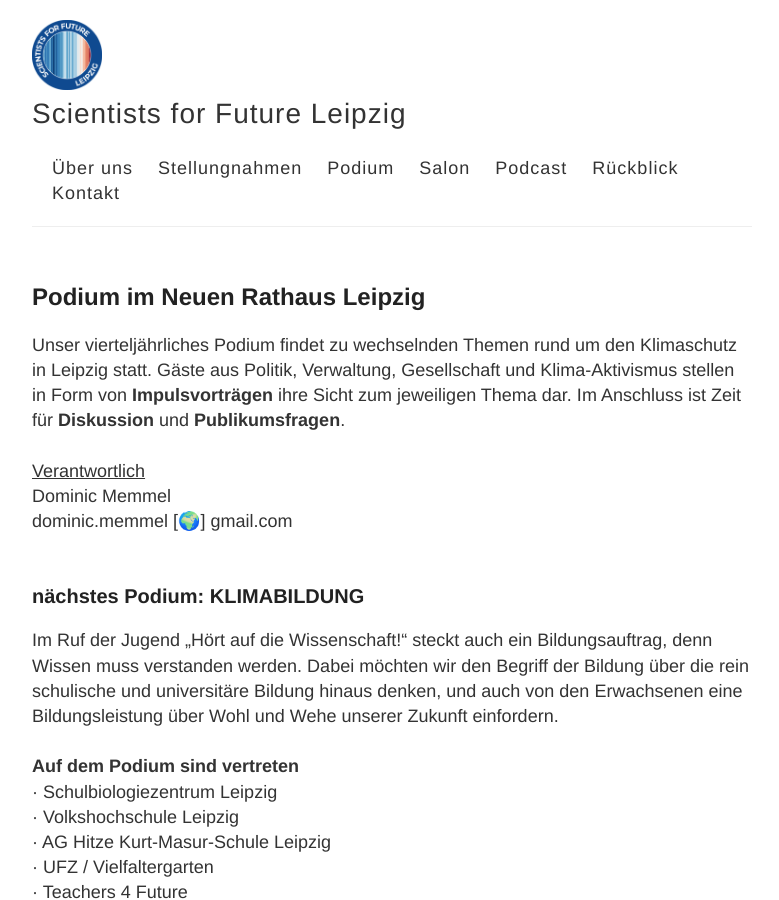
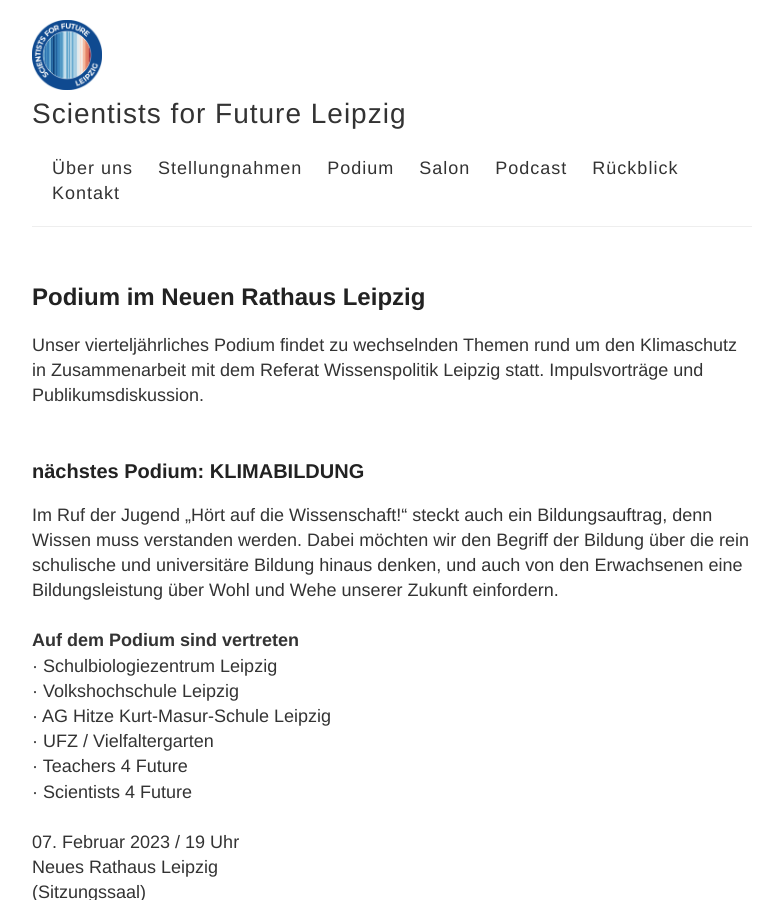
Before and after one commit to s4f-leipzig/s4f-leipzig.github.io, a Jekyll site: the page built from podium.html, in a window 1280 px wide and 900 px high. Shown: the whole window, without its empty margins (248-1027 px from the left). Built offline with Jekyll 4.4.1, drawn with Linux system fonts in a browser that asks for light colours; some of the changed text lies outside the part shown.

Commit message:
Update podium.html

```diff
--- a/podium.html
+++ b/podium.html
@@ -2,11 +2,7 @@
 layout: default
 ---
 <h2>Podium im Neuen Rathaus Leipzig</h2>
-Unser vierteljährliches Podium findet zu wechselnden Themen rund um den Klimaschutz in Leipzig statt. Gäste aus Politik, Verwaltung, Gesellschaft und Klima-Aktivismus stellen in Form von <b>Impulsvorträgen</b> ihre Sicht zum jeweiligen Thema dar. Im Anschluss ist Zeit für <b>Diskussion</b> und <b>Publikumsfragen</b>.
-<br><br>
-<u>Verantwortlich</u>
-<br>Dominic Memmel
-<br>dominic.memmel [&#x1F30D;] gmail.com
+Unser vierteljährliches Podium findet zu wechselnden Themen rund um den Klimaschutz in Zusammenarbeit mit dem Referat Wissenspolitik Leipzig statt. Impulsvorträge und Publikumsdiskussion.
 <br><br>
 
 <h3>nächstes Podium: KLIMABILDUNG</h3>
```
Also changed, not shown: other parts of podium.html (+4 -0 lines).
